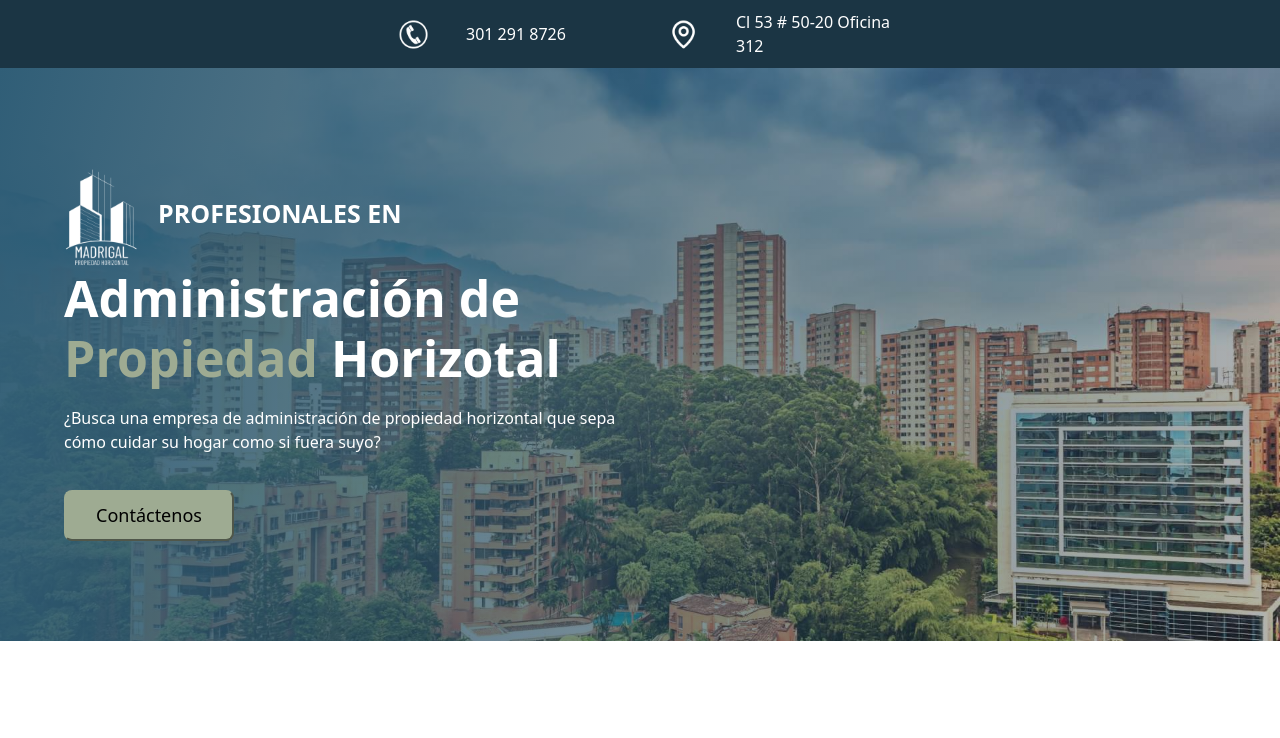
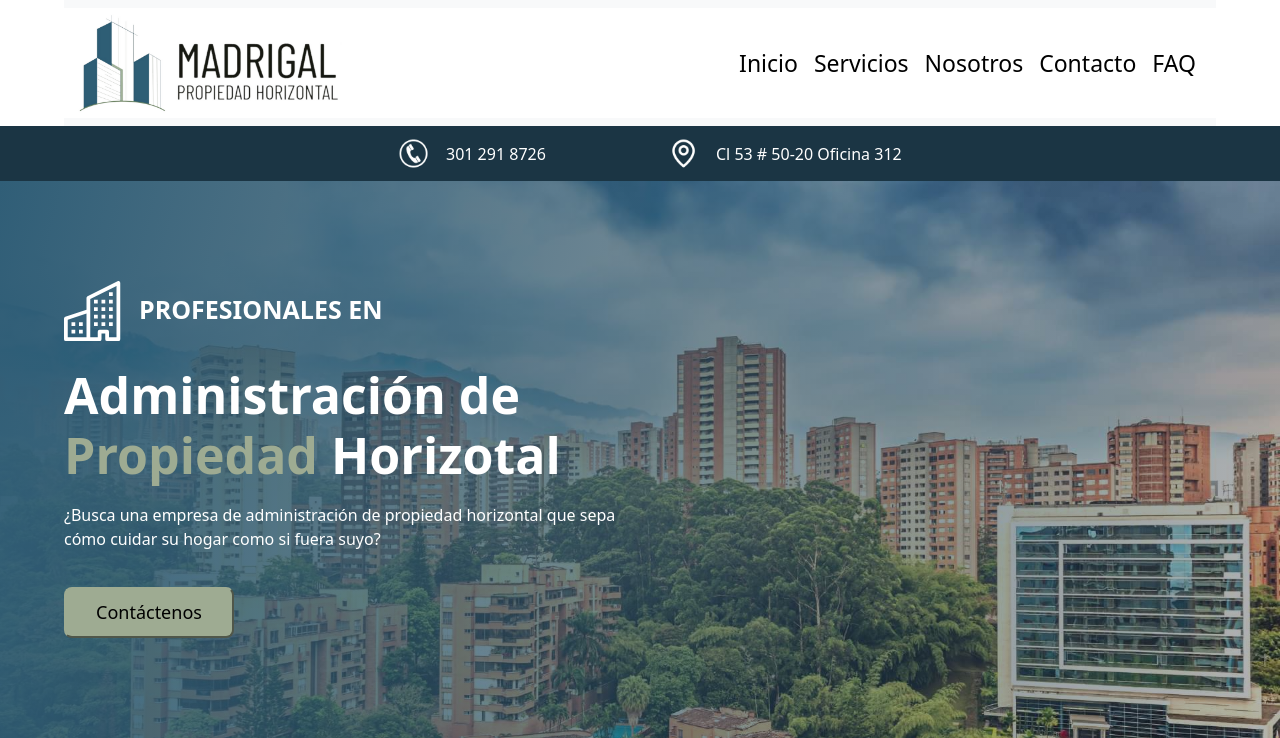
Before and after one commit to ufowebco/proyecto1, a plain HTML site: page index.html in a window 1280 px wide. Shown: the top 738 px of the page. Drawn offline with nearby package versions, Linux system fonts and the light colour scheme.

Commit message:
Marzo 25 2

```diff
--- a/css/estilos.css
+++ b/css/estilos.css
@@ -17,50 +17,29 @@ body {
 
 /*NAVEGADOR PRINCIPAL -- INICIO*/
 
-.separacion-menu{
-    padding: 10px;
-    margin: 3px 5% 3px 5%;
+.caja-header{
+    background-color: #fff;
+    margin: 0px 5% 0px 5%;
+    padding: 0px 0px 0px 0px;
 }
 
-.header-azul{
-    display: flex;
+.navbar .container-fluid{
+    background-color: #fff;
 }
 
-.navegador .logo-menu img{
-    height: 100px;
-    object-fit: cover;
+.container-fluid img{
+    height: 70px;
 }
 
-.navegador{
-    background-color: #fff;
-    display: flex;
-    justify-content: space-between;
-    width: 100%;
-    align-items: center;
+.collapse{
+    justify-content: end;
+    align-items: end;
 }
 
-.navegador .menu{
-    list-style: none;
-    display: flex;
-    justify-content: end;
-}
-
-.navegador .menu li a{
+.nav-item .nav-link{
+    font-size: 16px;
     color: #000000;
-    text-decoration: none;
-    font-size: 20px;
-    font-weight: bold;
-    display: block;
-    padding: 0px 20px;
-    letter-spacing: 1.5px;
-}
-
-.navegador .menu li :hover{
-    color: #9EAB92;
-    font-size: 20px;
-    cursor: pointer;
-    text-decoration: overline;
-    transition: 0.2s;
+    text-align: center;
 }
 
 /*NAVEGADOR PRINCIPAL -- FINAL*/
@@ -310,33 +289,29 @@ footer{
     padding: 100px 5% 100px 5%;
 }
 
-.verde img{
-    height: 100px;
-    padding-right: 20px;
+.prof-verde div{
+    display: flex;
+    align-items: start;
 }
 
-.verde div{
-    display: flex;
-    align-items: end;
-}
-
-.verde .prof{
+.prof-verde .prof{
     color: #fff;
     font-size: 16px;
     font-weight: 700;
+    margin-left: 15px;
 }
 
-.verde h1{
+.prof-verde h1{
     color: #fff;
     font-size: 35px;
     font-weight: bold;
 }
 
-.verde h1 span{
+.prof-verde h1 span{
     color: #9EAB92;
 }
 
-.verde p{
+.prof-verde p{
     color: #fff;
     font-size: 16px;
     padding: 10px 0px 20px 0px;
--- a/css/mediaquery.css
+++ b/css/mediaquery.css
@@ -1,4 +1,16 @@
 @media(min-width:768px){
+
+    /*HEADER*/
+
+    .container-fluid img{
+        height: 100px;
+    }
+
+    .nav-item .nav-link{
+        font-size: 23px;
+        color: #000000;
+        text-align: center;
+    }
 
     /*FOOTER*/
 
@@ -33,18 +45,18 @@
 
     /*BANNER PRINCIAPAL*/
 
-    .verde .prof{
+    .prof-verde .prof{
         color: #fff;
         font-size: 25px;
         font-weight: 700;
     }
 
-    .verde h1{
+    .prof-verde h1{
         font-size: 50px;
         width: 50%;
     }
 
-    .verde p{
+    .prof-verde p{
         width: 50%;
     }
 
--- a/index.html
+++ b/index.html
@@ -11,25 +11,40 @@
     <link href="https://cdn.jsdelivr.net/npm/bootstrap@5.3.0-alpha2/dist/css/bootstrap.min.css" rel="stylesheet" integrity="sha384-aFq/bzH65dt+w6FI2ooMVUpc+21e0SRygnTpmBvdBgSdnuTN7QbdgL+OapgHtvPp" crossorigin="anonymous">
 </head>
 <body>
+<header>
 <!--
     HEADER
 -->
-<header>
     <!--
         NAVEGADOR PRINCIPAL
     -->
-    <!-- <div class="header-azul separacion-menu bg-success">
-        <nav class="navegador">
-            <a class="logo-menu" href="./index.html"><img src="./images/logo/logo-madrigalph (2).png" alt="Logo Madrigal PH"></a>
-            <ul class="menu">
-                <li><a href="../index.html">Inicio</a></li>
-                <li><a href="./pages/servicios.html">Servicios</a></li>
-                <li><a href="./pages/nosotros.html">Nosotros</a></li>
-                <li><a href="./pages/contacto.html">Contacto</a></li>
-                <li><a class="boton-pqr" href="./pages/faq.html">FAQ</a></li>
-            </ul>
-        </nav>
-    </div> -->
+    <nav class="caja-header navbar navbar-expand-lg bg-body-tertiary">
+        <div class="container-fluid">
+            <a class="logo-menu navbar-brand" href="./index.html"><img src="./images/logo/logo-madrigalph (2).png" alt="Logo Madrigal PH"></a>
+            <button class="navbar-toggler" type="button" data-bs-toggle="collapse" data-bs-target="#navbarNav" aria-controls="navbarNav" aria-expanded="false" aria-label="Toggle navigation">
+            <span class="navbar-toggler-icon"></span>
+            </button>
+            <div class="collapse navbar-collapse" id="navbarNav">
+                <ul class="navbar-nav">
+                    <li class="nav-item">
+                        <a class="nav-link active" aria-current="page" href="./index.html">Inicio</a>
+                    </li>
+                    <li class="nav-item">
+                        <a class="nav-link" href="./pages/servicios.html">Servicios</a>
+                    </li>
+                    <li class="nav-item">
+                        <a class="nav-link" href="./pages/nosotros.html">Nosotros</a>
+                    </li>
+                    <li class="nav-item">
+                        <a class="nav-link" href="./pages/contacto.html">Contacto</a>
+                    </li>
+                    <li class="nav-item">
+                        <a class="nav-link" href="./pages/faq.html">FAQ</a>
+                    </li>
+                </ul>
+            </div>
+        </div>
+    </nav>
     <!--
         NAVEGADOR CONTACTO
     -->
@@ -47,9 +62,12 @@
     BANNER PRINCIPAL
 -->
 <section class="profesionales">
-    <div class="verde">
+    <div class="prof-verde">
         <div>
-            <img src="./images/logo/logo-madrigalph (1).png" alt="">
+            <svg xmlns="http://www.w3.org/2000/svg" width="60" height="60" fill="white" class="bi bi-buildings" viewBox="0 0 16 16">
+                <path d="M14.763.075A.5.5 0 0 1 15 .5v15a.5.5 0 0 1-.5.5h-3a.5.5 0 0 1-.5-.5V14h-1v1.5a.5.5 0 0 1-.5.5h-9a.5.5 0 0 1-.5-.5V10a.5.5 0 0 1 .342-.474L6 7.64V4.5a.5.5 0 0 1 .276-.447l8-4a.5.5 0 0 1 .487.022ZM6 8.694 1 10.36V15h5V8.694ZM7 15h2v-1.5a.5.5 0 0 1 .5-.5h2a.5.5 0 0 1 .5.5V15h2V1.309l-7 3.5V15Z"/>
+                <path d="M2 11h1v1H2v-1Zm2 0h1v1H4v-1Zm-2 2h1v1H2v-1Zm2 0h1v1H4v-1Zm4-4h1v1H8V9Zm2 0h1v1h-1V9Zm-2 2h1v1H8v-1Zm2 0h1v1h-1v-1Zm2-2h1v1h-1V9Zm0 2h1v1h-1v-1ZM8 7h1v1H8V7Zm2 0h1v1h-1V7Zm2 0h1v1h-1V7ZM8 5h1v1H8V5Zm2 0h1v1h-1V5Zm2 0h1v1h-1V5Zm0-2h1v1h-1V3Z"/>
+            </svg>
             <p class="prof">PROFESIONALES EN</p>
         </div>
         <h1>Administración de <span>Propiedad</span> Horizotal</h1>
```
